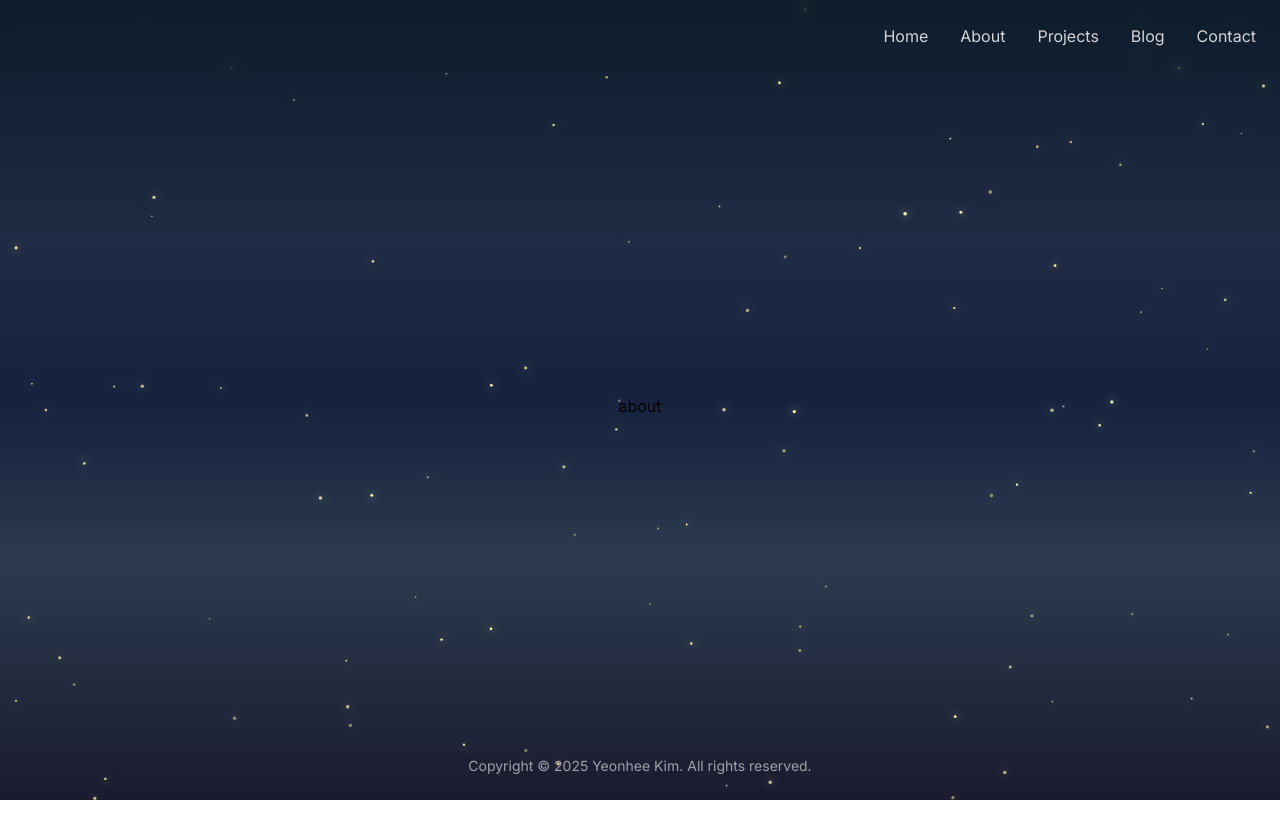
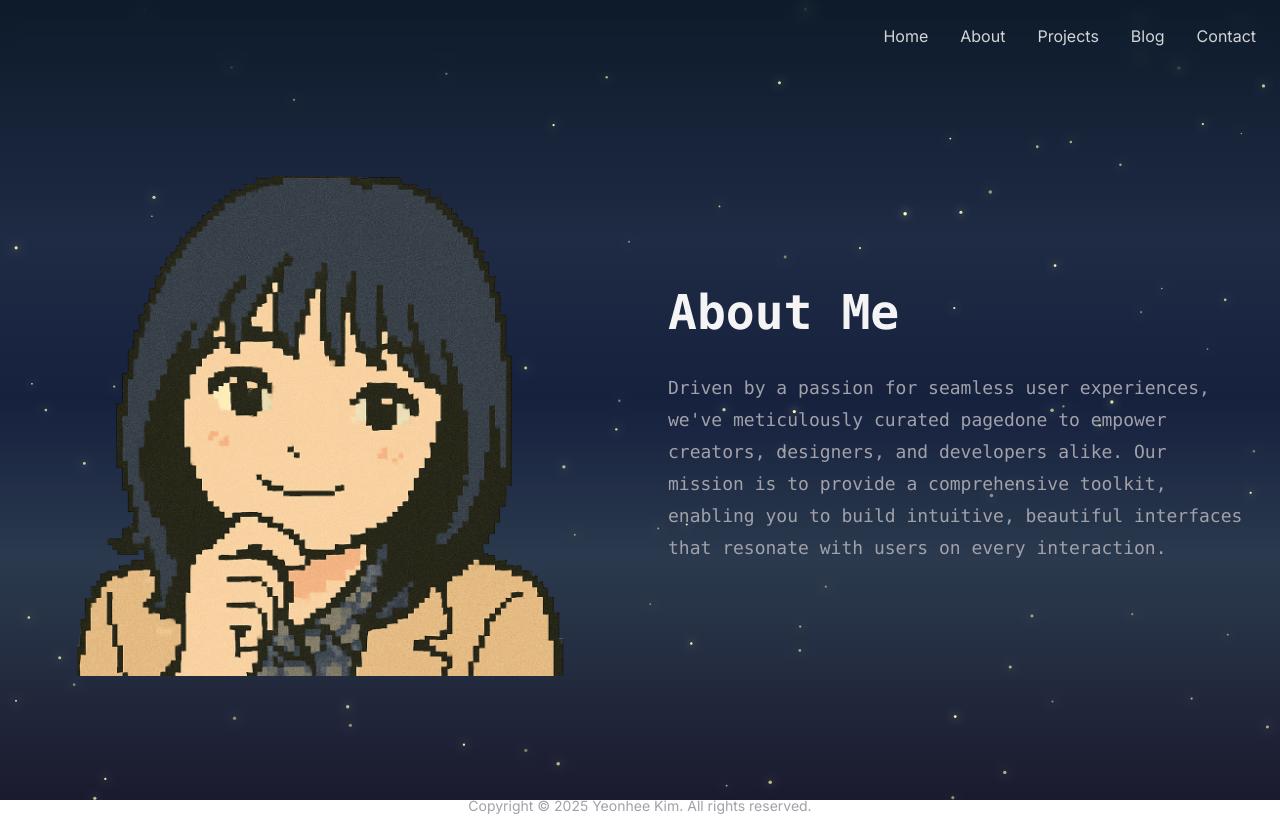
Before and after one commit to devyeony/yuni.vercel.app, a Next.js app: page /about in a window 1280 px wide. Before the commit the page ends 800 px from the top, so only its background shows below. Built offline with nearby package versions, Linux system fonts and the light colour scheme; no server answers; what tailwindcss-debug-screens would draw is missing.

Commit message:
feat: set up About Me page structure and add character image

```diff
--- a/app/about/page.tsx
+++ b/app/about/page.tsx
@@ -1,7 +1,37 @@
+import Image from "next/image";
+
 export default function About() {
-	return (
-		<div className="bg-gradient-to-tl from-zinc-900/0 to-zinc-900/0">
-			about
-		</div>
-	);
+  return (
+    <div className="bg-gradient-to-tl from-zinc-900/0 to-zinc-900/0">
+      <section className="py-14 lg:py-24 relative">
+        <div className="mx-auto max-w-7xl px-4 sm:px-6 lg:px-8 relative ">
+          <div className="grid grid-cols-1 lg:grid-cols-2 gap-9">
+            <div className="img-box relative w-full h-[500px]">
+              <Image
+                src="/images/my-character.png"
+                alt="About Us tailwind page"
+                className="max-lg:mx-auto object-contain"
+								fill
+              />
+            </div>
+            <div className="lg:pl-[10px] flex items-center">
+              <div className="data w-full">
+                <h2 className="font-mono font-bold text-4xl lg:text-5xl text-zinc-100 mb-9 max-lg:text-center relative">
+                  About Me{" "}
+                </h2>
+                <p className="font-mono text-lg leading-8 text-zinc-400 max-lg:text-center max-w-2xl mx-auto">
+                  Driven by a passion for seamless user experiences, we've
+                  meticulously curated pagedone to empower creators, designers,
+                  and developers alike. Our mission is to provide a
+                  comprehensive toolkit, enabling you to build intuitive,
+                  beautiful interfaces that resonate with users on every
+                  interaction.
+                </p>
+              </div>
+            </div>
+          </div>
+        </div>
+      </section>
+    </div>
+  );
 }
```
Also changed, not shown: public/images/my-character.png (added).
